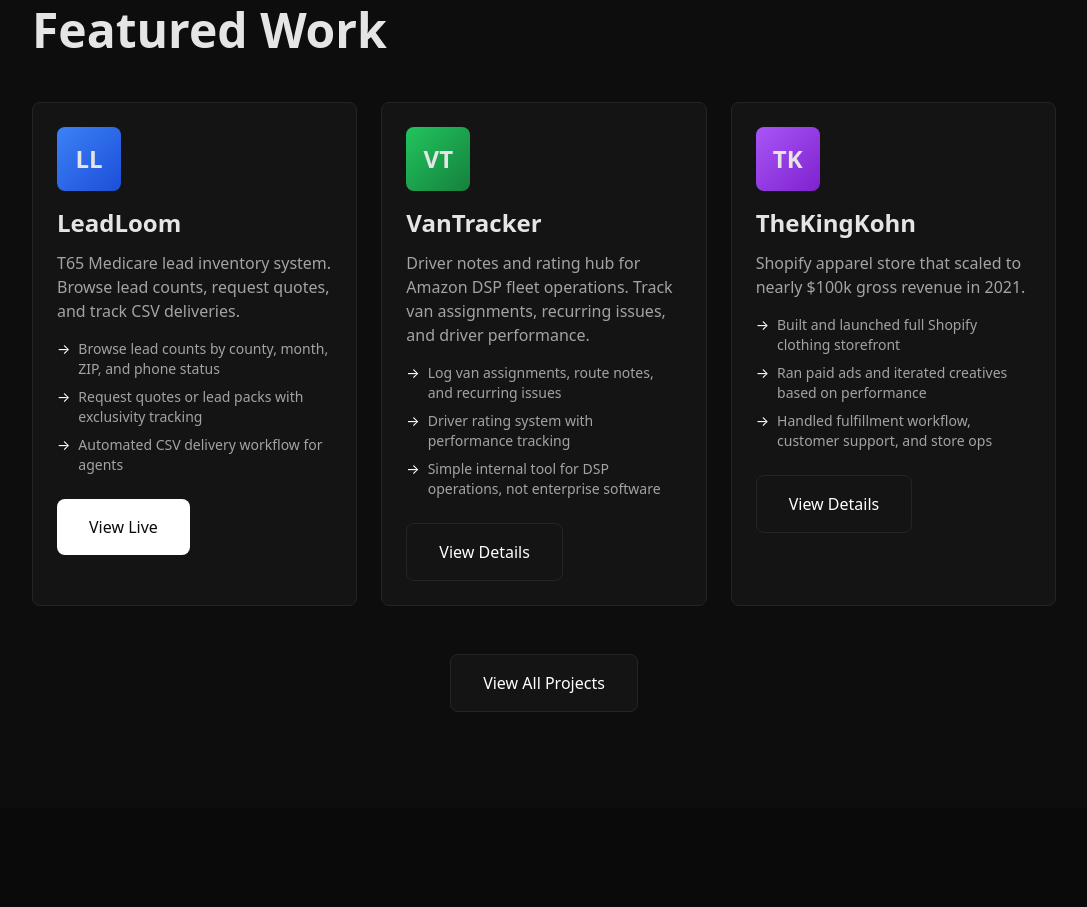
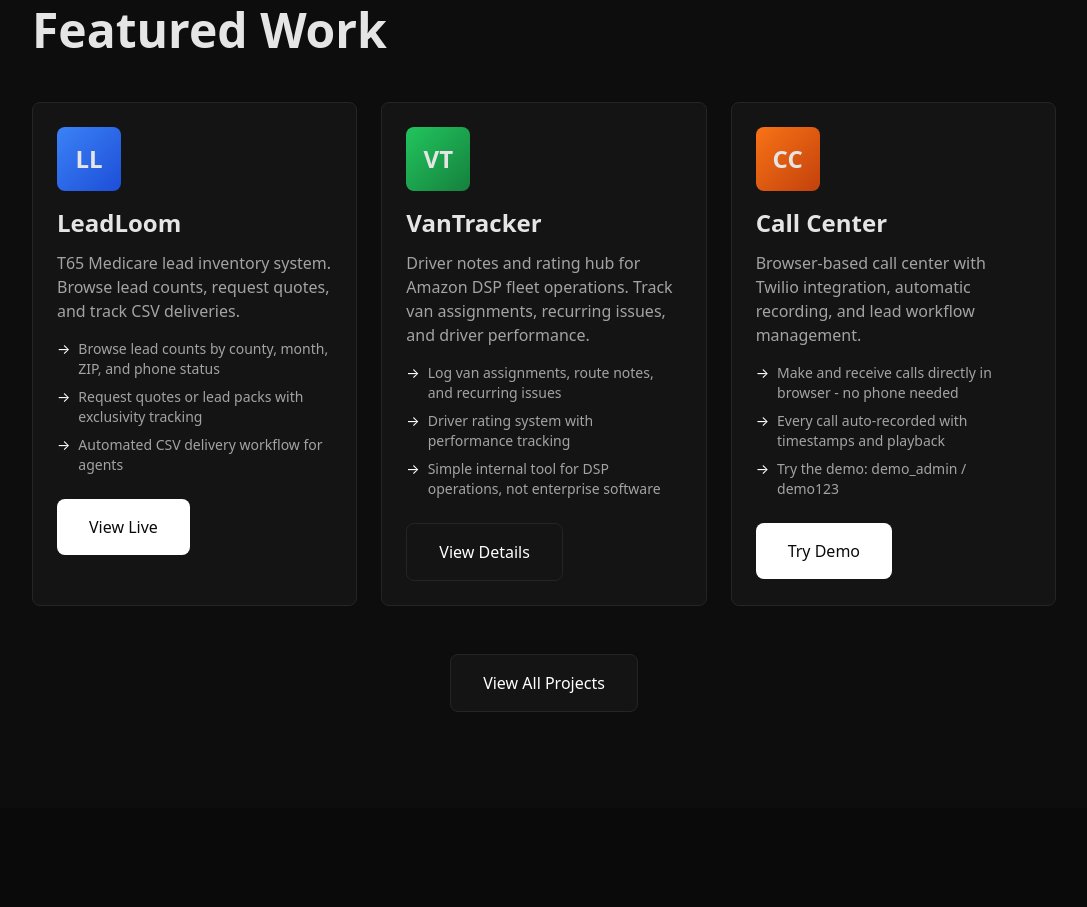
Before and after one commit to TheKingKohn/flagship, a Next.js app: page / in a window 1280 px wide. Shown: the part 1420-2327 px from the top of the page, without its empty margins (96-1183 px from the left). Built offline with nearby package versions, Linux system fonts and the light colour scheme.

Commit message:
Feature Call Center on homepage, replace TheKingKohn in Featured Work section

```diff
--- a/src/app/page.tsx
+++ b/src/app/page.tsx
@@ -167,31 +167,31 @@
               </Button>
             </div>
 
-            {/* TheKingKohn */}
+            {/* Call Center */}
             <div className="p-6 bg-dark-card border border-dark-border rounded-lg transition-all duration-200 hover:-translate-y-1 hover:border-white/50 hover:shadow-lg">
-              <div className="w-16 h-16 bg-gradient-to-br from-purple-500 to-purple-700 rounded-lg mb-4 flex items-center justify-center text-2xl font-bold">
-                TK
+              <div className="w-16 h-16 bg-gradient-to-br from-orange-500 to-orange-700 rounded-lg mb-4 flex items-center justify-center text-2xl font-bold">
+                CC
               </div>
-              <h3 className="text-2xl font-bold mb-3">TheKingKohn</h3>
+              <h3 className="text-2xl font-bold mb-3">Call Center</h3>
               <p className="text-dark-muted mb-4">
-                Shopify apparel store that scaled to nearly $100k gross revenue in 2021.
+                Browser-based call center with Twilio integration, automatic recording, and lead workflow management.
               </p>
               <ul className="space-y-2 mb-6">
                 <li className="flex items-start text-sm text-dark-muted">
                   <span className="text-white mr-2">→</span>
-                  <span>Built and launched full Shopify clothing storefront</span>
+                  <span>Make and receive calls directly in browser - no phone needed</span>
                 </li>
                 <li className="flex items-start text-sm text-dark-muted">
                   <span className="text-white mr-2">→</span>
-                  <span>Ran paid ads and iterated creatives based on performance</span>
+                  <span>Every call auto-recorded with timestamps and playback</span>
                 </li>
                 <li className="flex items-start text-sm text-dark-muted">
                   <span className="text-white mr-2">→</span>
-                  <span>Handled fulfillment workflow, customer support, and store ops</span>
+                  <span>Try the demo: demo_admin / demo123</span>
                 </li>
               </ul>
-              <Button href="/work/thekingkohn" variant="secondary">
-                View Details
+              <Button href="https://callcenter.thewoob.com" external>
+                Try Demo
               </Button>
             </div>
           </div>
```
